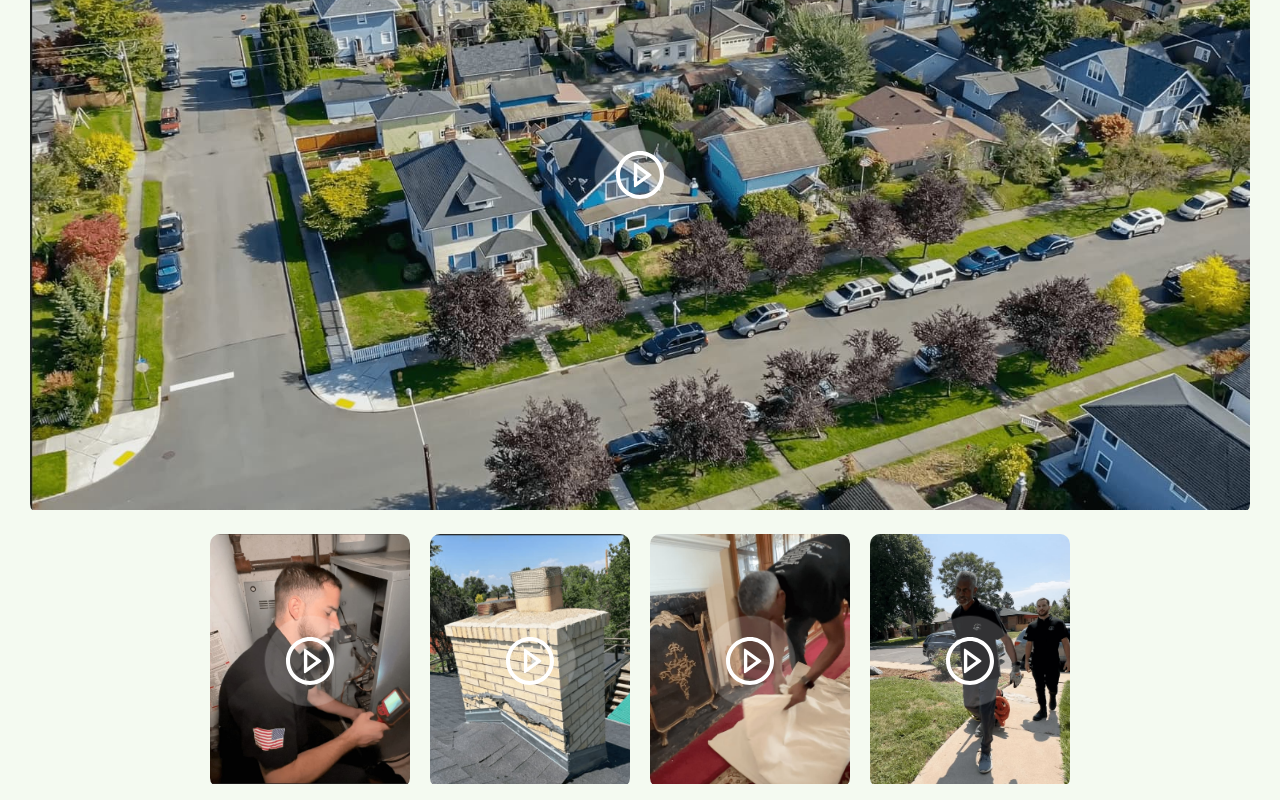
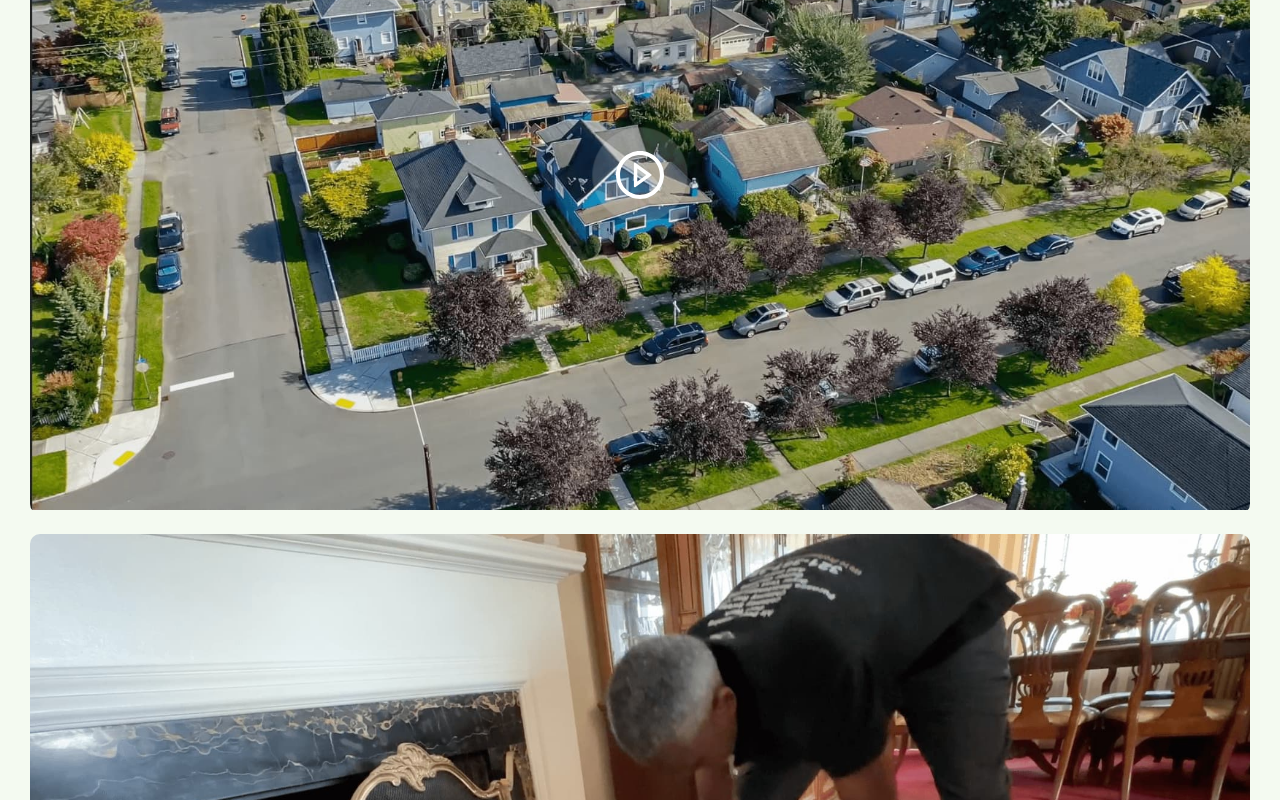
Before and after one commit to Tsgcode1122/BHP-BetterHomePro, a React (Vite) app: page /gallery in a window 1280 px wide. Shown: the part 1980-2780 px from the top of the page. Built offline with nearby package versions, Linux system fonts and the light colour scheme; a web font is replaced by a local one.

Commit message:
done with website

```diff
--- a/src/Component/VideoGallery.jsx
+++ b/src/Component/VideoGallery.jsx
@@ -5,10 +5,10 @@ import { motion } from "framer-motion";
 import styled from "styled-components";
 
 import heroimg from "../Images/t13.jpg";
-import heroimg2 from "../Images/t2.jpg";
-import heroimg3 from "../Images/t4.jpg";
-import heroimg4 from "../Images/t8.jpg";
-import heroimg5 from "../Images/t6.jpg";
+import heroimg2 from "../Images/t8.jpg";
+import heroimg3 from "../Images/t21.jpg";
+import heroimg4 from "../Images/t20.jpg";
+
 import Heading from "../FixedComponent/Heading";
 import { Colors } from "../Colors/ColorComponent";
 
@@ -18,6 +18,15 @@ const GalleryWrapper = styled.div`
   flex-wrap: wrap;
   justify-content: center;
   padding: 20px;
+  @media screen and (max-width: 320px) {
+    padding: 5px;
+  }
+  @media (min-width: 321px) and (max-width: 399px) {
+    padding: 10px;
+  }
+  @media (min-width: 400px) and (max-width: 499px) {
+    padding: 10px;
+  }
 `;
 
 const ImageWrapper = styled.div`
@@ -28,8 +37,9 @@ const ImageWrapper = styled.div`
   margin: 10px;
 
   img {
-    width: ${(props) => props.width || "200px"};
-    min-height: ${(props) => props.height || "250px"};
+    max-width: 100%;
+    width: auto;
+    height: auto;
     object-fit: cover;
     transition: transform 0.3s ease-in-out;
   }
@@ -38,7 +48,17 @@ const ImageWrapper = styled.div`
     transform: scale(1.05);
   }
 `;
-
+const BlurOverlay = styled.div`
+  position: fixed;
+  top: 0;
+  left: 0;
+  width: 100vw;
+  height: 100vh;
+  background: rgba(0, 0, 0, 0.5);
+  backdrop-filter: blur(8px);
+  z-index: 1000;
+  display: ${(props) => (props.visible ? "block" : "none")};
+`;
 const PlayIconWrapper = styled.div`
   position: absolute;
   top: 50%;
@@ -64,7 +84,7 @@ const VideoWrapper = styled.div`
   display: flex;
   justify-content: center;
   align-items: center;
-  min-height: 450px;
+  height: auto;
 `;
 
 const SubHeading = styled.p`
@@ -88,15 +108,14 @@ const Container = styled.div`
 
 // Example Cloudinary video links
 const videos = [
-  "https://res.cloudinary.com/demo/video/upload/w_800,c_limit,ar_16:9/vc_auto/sample.mp4",
+  "https://res.cloudinary.com/dhl0zyg5k/video/upload/v1723984777/RPReplay_Final1723980643_dfuwxe.mov",
   "https://res.cloudinary.com/demo/video/upload/w_800,c_limit,ar_16:9/vc_auto/sample2.mp4",
-  "https://res.cloudinary.com/demo/video/upload/w_800,c_limit,ar_16:9/vc_auto/sample3.mp4",
-  "https://res.cloudinary.com/demo/video/upload/w_800,c_limit,ar_16:9/vc_auto/sample4.mp4",
-  "https://res.cloudinary.com/demo/video/upload/w_800,c_limit,ar_16:9/vc_auto/sample5.mp4",
+  "https://res.cloudinary.com/dhl0zyg5k/video/upload/v1723986786/RPReplay_Final1723980761_z8lucn.mov",
+  "https://res.cloudinary.com/dhl0zyg5k/video/upload/v1723984777/RPReplay_Final1723980643_dfuwxe.mov",
 ];
 
 // Example images associated with the videos
-const images = [heroimg, heroimg2, heroimg3, heroimg4, heroimg5];
+const images = [heroimg, heroimg2, heroimg3, heroimg4];
 
 const VideoGallery = () => {
   const [isModalVisible, setIsModalVisible] = useState(false);
@@ -130,35 +149,11 @@ const VideoGallery = () => {
     <Container>
       <SubHeading>Click to Watch Videos.</SubHeading>
       <GalleryWrapper>
-        {/* First image taking full screen */}
-        <ImageWrapper
-          width="100%"
-          height="auto"
-          onClick={() => showModal(videos[0])}
-        >
-          <img src={images[0]} alt="Thumbnail 1" />
-          <PlayIconWrapper>
-            <WaterCircleEffect
-              animate={{ scale: [0.6, 1, 0.7], opacity: [0.8, 0.4, 0] }}
-              transition={{
-                duration: 5,
-                repeat: Infinity,
-                ease: "easeInOut",
-              }}
-            />
-            <PlayCircleOutlined
-              style={{ fontSize: "48px", color: "#fff", zIndex: 1 }}
-            />
-          </PlayIconWrapper>
-        </ImageWrapper>
-
         {/* Remaining four images with custom width and height */}
-        {images.slice(1).map((image, index) => (
+        {images.map((image, index) => (
           <ImageWrapper
             key={index + 1}
-            max-width="calc(500px - 20px)"
-            min-height="250px"
-            onClick={() => showModal(videos[index + 1])}
+            onClick={() => showModal(videos[index])}
           >
             <img src={image} alt={`Thumbnail ${index + 2}`} />
             <PlayIconWrapper>
@@ -177,18 +172,15 @@ const VideoGallery = () => {
           </ImageWrapper>
         ))}
       </GalleryWrapper>
-
+      <BlurOverlay visible={isModalVisible} />
       <Modal
         title="Watch Video"
         open={isModalVisible}
         onCancel={handleCancel}
         footer={null}
-        width={800}
+        centered
       >
         <VideoWrapper>
-          {loading ? (
-            <Spin size="large" />
-          ) : (
           <video
             id="video-player"
             width="100%"
@@ -196,7 +188,6 @@ const VideoGallery = () => {
             src={videoUrl}
             autoPlay
           />
-          )}
         </VideoWrapper>
       </Modal>
     </Container>
```
Also changed, not shown: src/Images/t20.jpg (added), src/Images/t21.jpg (added). Lines whose indentation alone changed are shown as unchanged.
